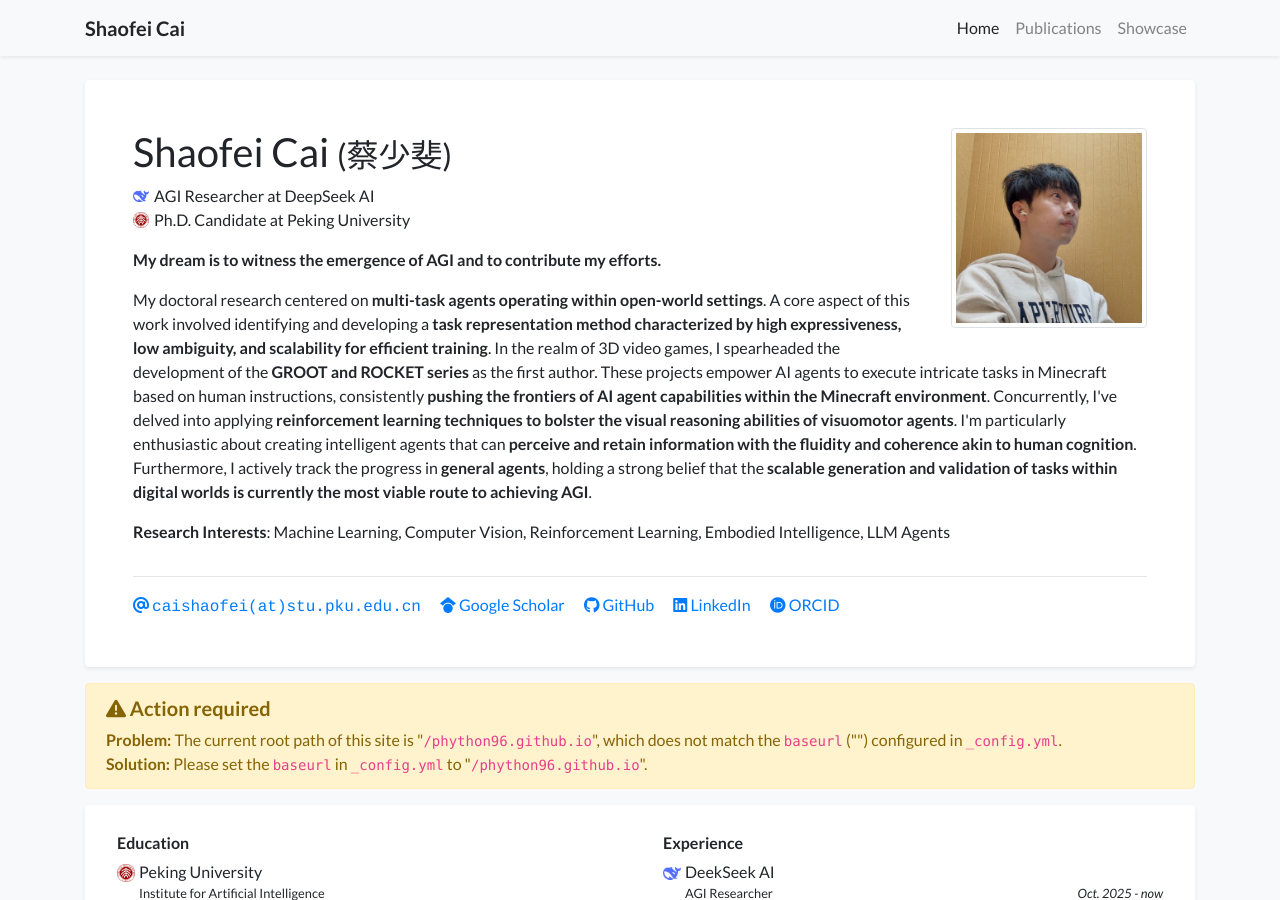
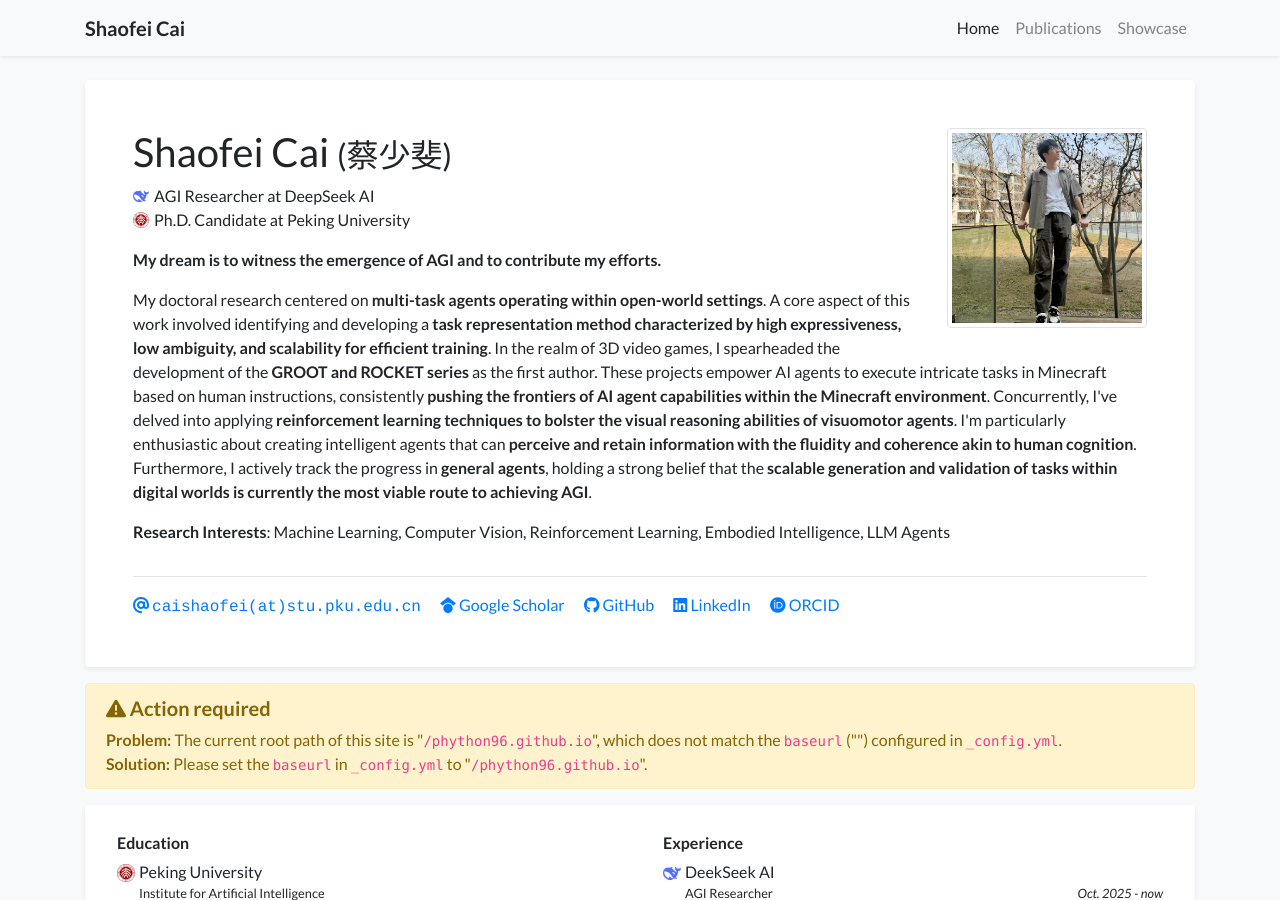
Before and after one commit to phython96/phython96.github.io, a Jekyll site: the page built from index.html, in a window 1280 px wide and 900 px high. Built offline with Jekyll 4.4.1, drawn with Linux system fonts in a browser that asks for light colours; nearby versions of some CDN libraries; a style sheet for code colours, icons or effects is not loaded.

Commit message:
update photo

```diff
--- a/_data/profile.yml
+++ b/_data/profile.yml
@@ -32,7 +32,7 @@ short_bio: >-
   </p>
   <p><b>Research Interests</b>: Machine Learning, Computer Vision, Reinforcement Learning, Embodied Intelligence, LLM Agents</p>
 
-portrait_url: /assets/images/photos/real_avatar.jpg
+portrait_url: /assets/images/photos/avater.jpg
 portrait_caption: >-
   Photo by Manja Vitolic on Unsplash (this caption is optional, comment it out to disable).
 
```
Also changed, not shown: assets/images/photos/avater.jpg (added), assets/images/photos/real_avatar.jpg (deleted).
